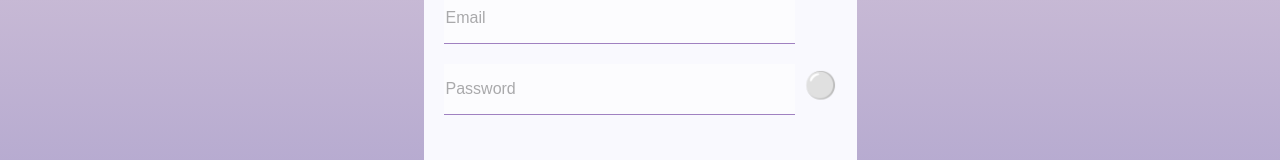
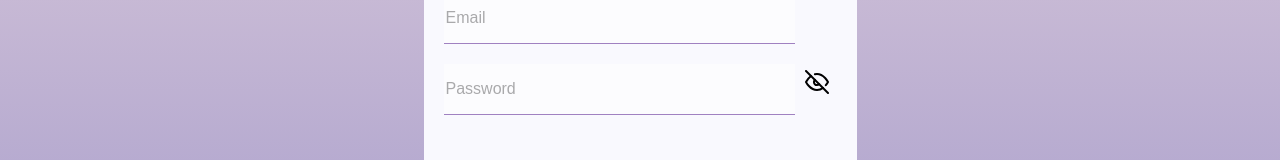
Before and after one commit to hj-abzal/final-project-1-batch, a React (Vite) app: page /login in a window 1280 px wide. Shown: the part 320-480 px from the top of the page. Built offline with nearby package versions, Linux system fonts and the light colour scheme; a web font is replaced by a local one.

Commit message:
add show/off pass eye

```diff
--- a/src/pages/Login/Login.tsx
+++ b/src/pages/Login/Login.tsx
@@ -42,7 +42,9 @@ export const Login = () => {
         }
     }
 
-    return <div className={s.wrapper}>
+    const iconPath = `src/accets/icon/${showPassword ? 'eye' : 'eye-off'}.svg`
+
+   return <div className={s.wrapper}>
         <div className={s.modal}>
             <div className={s.title}>
                 <h2>IT-KARATE</h2>
@@ -60,7 +62,7 @@ export const Login = () => {
                 value={password}
                 placeholder={"Password"}
             />
-            <span onClick={handleClickShowPassword}>{showPassword ? '⚫' : '⚪'}</span>
+            <img src={iconPath} alt='eye' onClick={handleClickShowPassword} />
 
             <div className={s.errorMessage}>
                 {errorMessage && <div>{errorMessage}</div>}
```
